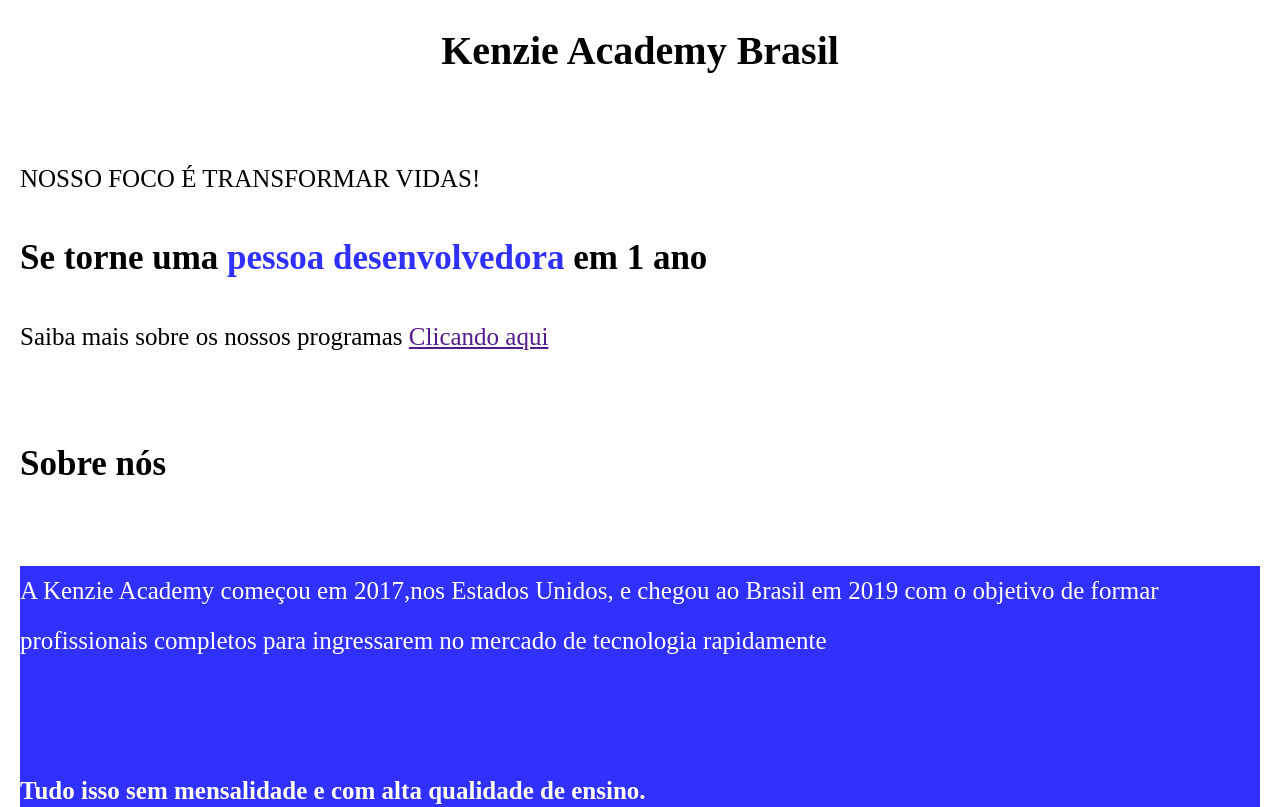
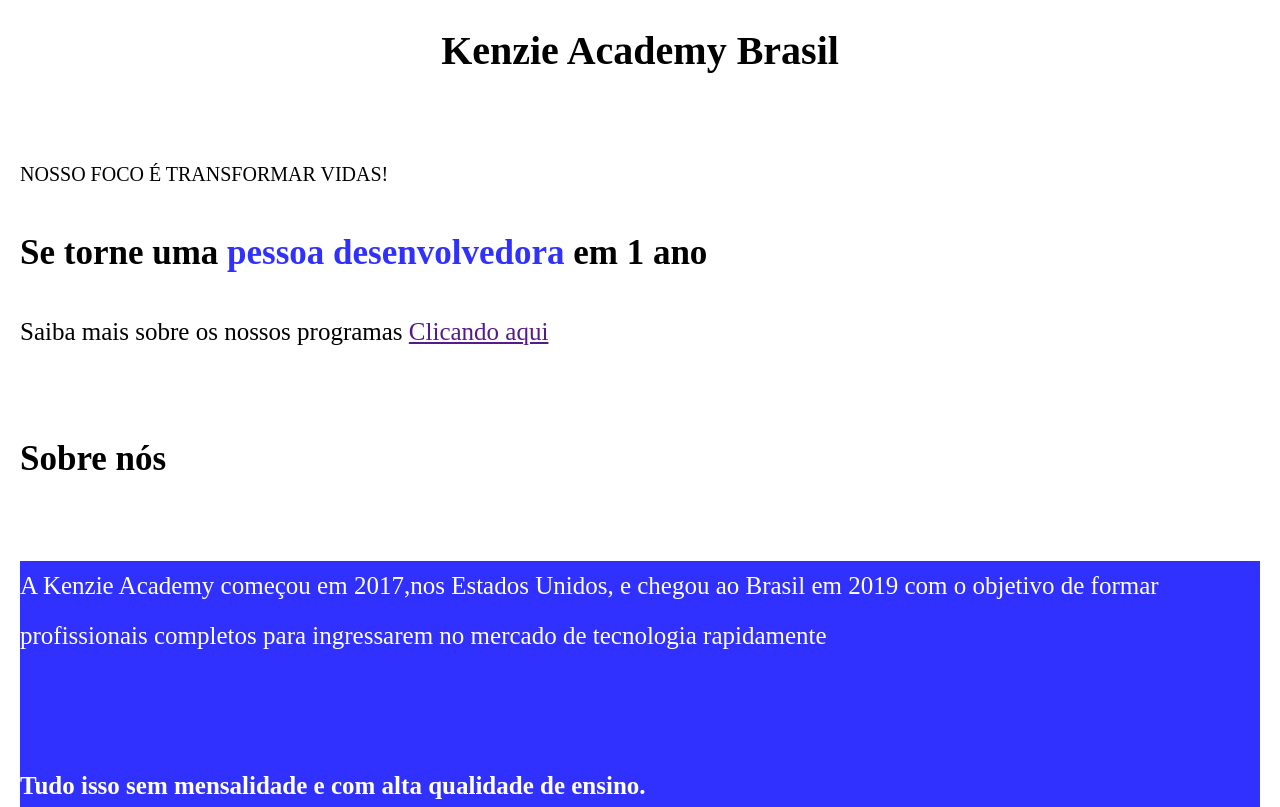
Before and after one commit to CODE-LLAN-BR/5.Seletores-CSS, a plain HTML site: page index.html in a window 1280 px wide. Shown: the top 807 px of the page. Drawn offline with Linux system fonts and the light colour scheme.

Commit message:
alteração no peso da fonte

```diff
--- a/index.html
+++ b/index.html
@@ -13,7 +13,7 @@
     <br />
     <section>
       <article class="line-01">
-        <p>NOSSO FOCO É TRANSFORMAR VIDAS!</p>
+        <p id="weight-1">NOSSO FOCO É TRANSFORMAR VIDAS!</p>
         <h2>Se torne uma <span>pessoa desenvolvedora </span>em 1 ano</h2>
         <p>Saiba mais sobre os nossos programas <a href="">Clicando aqui</a></p>
       </article>
--- a/style.css
+++ b/style.css
@@ -21,6 +21,11 @@
     line-height: 50px;
 }
 
+#weight-1{
+    font-weight: 250;
+    font-size: 20px;
+}
+
 div{
     background-color: rgba(0, 0, 255, 0.808);
     color: rgb(255, 255, 255);
@@ -41,10 +46,7 @@
     width: 100%;
     height: 55px;
     box-sizing: border-box;
-
-
-
-
+    text-align: center;
 
 
 }
```
